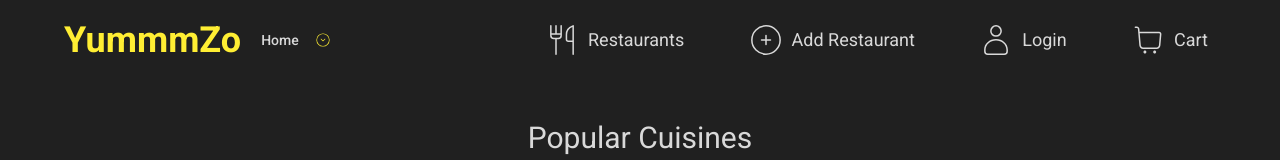
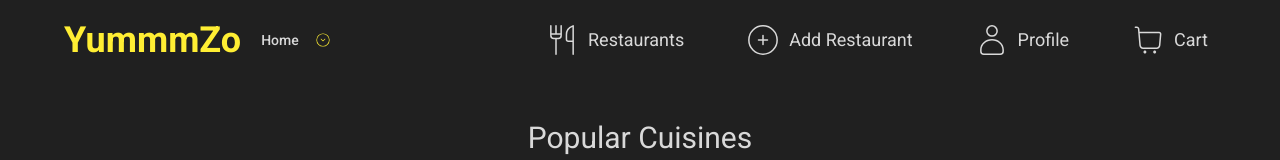
Before and after one commit to sahil-ladhania/YummmZo-Frontend, a React (Create React App) app: page /home in a window 1280 px wide. Shown: the top 160 px of the page. Built offline with nearby package versions, Linux system fonts and the light colour scheme; no server answers.

Commit message:
Implemented Auth In Frontend.

```diff
--- a/src/App.js
+++ b/src/App.js
@@ -26,12 +26,14 @@ import MenuItemsResultComponent from './Components/Menu/MenuItemsResultComponent
 import { CuisineContextProvider } from './Contexts/CuisineContext';
 import { UserContextProvider } from './Contexts/UserContext';
 import { UserCurrentLocationContextProvider } from './Contexts/UserCurrentLocationContext';
+import { AuthContextProvider } from './Contexts/AuthContext';
 
 function App() {
   return (
     <div className="App">
       <>
         {/* Routes */}
+        <AuthContextProvider>
           <UserCurrentLocationContextProvider>
             <UserContextProvider>
               <CuisineContextProvider>
@@ -66,6 +68,7 @@ function App() {
               </CuisineContextProvider>
             </UserContextProvider>
           </UserCurrentLocationContextProvider>
+        </AuthContextProvider>
       </>
     </div>
   );
--- a/src/Components/Auth/LogInComponent.js
+++ b/src/Components/Auth/LogInComponent.js
@@ -1,4 +1,4 @@
-import React, { useState } from 'react';
+import React, { useState , useEffect } from 'react';
 import { Link, useNavigate } from 'react-router-dom';
 import { toast } from 'react-toastify';
 import PhoneInput from 'react-phone-input-2';
@@ -6,7 +6,7 @@ import 'react-phone-input-2/lib/material.css';
 import loginUser from '../../Services/LoginService.js';
 import { getLocation } from 'current-location-geo';
 
-const LogInComponent = ({formData , setFormData , currentLocation , setCurrentLocation}) => {
+const LogInComponent = ({formData , setFormData , currentLocation , setCurrentLocation , auth , setAuth}) => {
     const navigate = useNavigate();
     // Handler Functions.
     const handleLogin = (e) => {
@@ -14,6 +14,16 @@ const LogInComponent = ({formData , setFormData , currentLocation , setCurrentLo
         loginUser(formData)
             .then((userData) => {
                 if(userData){
+                    const {user ,jwt_token} = userData;
+                    console.log('Default auth State :- ' , auth);
+                    setAuth({
+                        ...auth,
+                        user : user,
+                        token : jwt_token
+                    });
+                    localStorage.setItem('user_data', JSON.stringify(user));
+                    localStorage.setItem('jwt_token', JSON.stringify(jwt_token));
+                    // console.log(auth);
                     setTimeout(() => {
                         toast.success("Login Successfull ...");
                         getLocation((error , position) => {
@@ -40,6 +50,9 @@ const LogInComponent = ({formData , setFormData , currentLocation , setCurrentLo
                 console.log(error);
             })
     }
+    useEffect(() => {
+        console.log('auth After State:', auth);
+    }, [auth]);
     return (
         <div>
             <>
--- a/src/Components/Common/NavbarComponent.js
+++ b/src/Components/Common/NavbarComponent.js
@@ -7,7 +7,7 @@ import { CiShoppingCart } from "react-icons/ci";
 import { CiCircleChevDown } from "react-icons/ci";
 import { getLocation } from 'current-location-geo';
 
-const NavbarComponent = ({currentLocation , setCurrentLocation}) => {
+const NavbarComponent = ({currentLocation , setCurrentLocation , auth , setAuth}) => {
     // Handler Function
     const handleCurrentLocation = () => {
         getLocation((error , position) => {
@@ -54,10 +54,18 @@ const NavbarComponent = ({currentLocation , setCurrentLocation}) => {
                                 </NavLink>
                             </li>
                             <li className=''>
-                                <NavLink className="flex items-center" to="/login">
-                                    <CiUser className='text-4xl text-yummmzo-color hover:text-primary'/>
-                                    <span className='text-lg pr-2 pl-2 font-roboto text-yummmzo-color hover:text-primary'>Login</span>
-                                </NavLink>
+                                {
+                                    auth.user ?
+                                        <NavLink className="flex items-center" to="/login">
+                                            <CiUser className='text-4xl text-yummmzo-color hover:text-primary'/>
+                                            <span className='text-lg pr-2 pl-2 font-roboto text-yummmzo-color hover:text-primary'>{auth.user.firstName}</span>
+                                        </NavLink>
+                                        :
+                                        <NavLink className="flex items-center" to="/login">
+                                            <CiUser className='text-4xl text-yummmzo-color hover:text-primary'/>
+                                            <span className='text-lg pr-2 pl-2 font-roboto text-yummmzo-color hover:text-primary'>Profile</span>
+                                        </NavLink>
+                                }
                             </li>
                             <li className=''>
                                 <NavLink to="/cart" className="flex items-center">
--- a/src/Components/Pages/HomePage.js
+++ b/src/Components/Pages/HomePage.js
@@ -8,8 +8,11 @@ import { getAllCuisines } from '../../Services/CuisineServices';
 import TopBrandsComponent from '../Restaurant/TopBrandsComponent';
 import GetYummmZoAppComponent from '../Layout/GetYummmZoAppComponent';
 import { UserCurrentLocationContext } from '../../Contexts/UserCurrentLocationContext';
+import { UserContext } from '../../Contexts/UserContext';
 
 const HomePage = () => {
+    // Accessing Input States From The Context.
+    const {formData , setFormData , auth , setAuth} = useContext(UserContext);
     // Accessing Current Location From The Context.
     const {currentLocation , setCurrentLocation} = useContext(UserCurrentLocationContext);
     // Accessing Cuisines From The Context.
@@ -29,7 +32,7 @@ const HomePage = () => {
             <>
                 <div className='max-w-6xl ml-auto mr-auto'>
                     {/* Navbar Component */}
-                    <NavbarComponent currentLocation={currentLocation} setCurrentLocation={setCurrentLocation}/>
+                    <NavbarComponent currentLocation={currentLocation} setCurrentLocation={setCurrentLocation} auth={auth} setAuth={setAuth}/>
                 </div>
                 <div className='max-w-5xl ml-auto mr-auto'>
                     {/* Popular Cuisines Component */}
--- a/src/Components/Pages/LogInPage.js
+++ b/src/Components/Pages/LogInPage.js
@@ -9,7 +9,7 @@ const LogInPage = () => {
     // Accessing Current Location From The Context.
     const {currentLocation , setCurrentLocation} = useContext(UserCurrentLocationContext);
     // Accessing Input States From The Context.
-    const {formData , setFormData} = useContext(UserContext);
+    const {formData , setFormData , auth , setAuth} = useContext(UserContext);
     return (
         <div className='bg-page-background h-screen'>
             <>
@@ -17,7 +17,7 @@ const LogInPage = () => {
                     {/* YummmZo Logo */}
                     <YummmZoLogoComponent/>
                     {/* Log In Form */}
-                    <LogInComponent formData={formData} setFormData={setFormData} currentLocation={currentLocation} setCurrentLocation={setCurrentLocation}/>
+                    <LogInComponent formData={formData} setFormData={setFormData} currentLocation={currentLocation} setCurrentLocation={setCurrentLocation} auth={auth} setAuth={setAuth}/>
                 </div>
             </>
         </div>
--- /dev/null
+++ b/src/Contexts/AuthContext.js
@@ -0,0 +1,22 @@
+import React, {createContext , useContext , useEffect, useState} from 'react'
+
+// Creating Context.
+const AuthContext = createContext();
+
+// Defining Context Provider.
+const AuthContextProvider = ({children}) => {
+    // Defining States.
+    const [auth , setAuth] = useState({
+        user : null,
+        token : ""
+    });
+    return(
+        <AuthContext.Provider value={[auth , setAuth]}>
+            {children}
+        </AuthContext.Provider>
+    )
+}
+// custom hook
+const useAuth = () => useContext(AuthContext);
+
+export {useAuth , AuthContextProvider};
--- a/src/Contexts/UserContext.js
+++ b/src/Contexts/UserContext.js
@@ -1,4 +1,4 @@
-import React, {createContext , useState} from 'react'
+import React, {createContext , useEffect, useState} from 'react'
 
 // Creating Context.
 const UserContext = createContext();
@@ -12,8 +12,12 @@ const UserContextProvider = ({children}) => {
         email : '',
         password : ''
     });
+    const [auth , setAuth] = useState({
+        user : null,
+        token : ""
+    });
     return(
-        <UserContext.Provider value={{formData , setFormData}}>
+        <UserContext.Provider value={{formData , setFormData , auth , setAuth}}>
             {children}
         </UserContext.Provider>
     )
```
Lines whose indentation alone changed are shown as unchanged.
